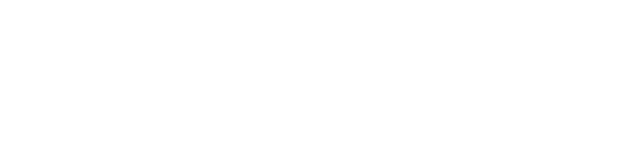
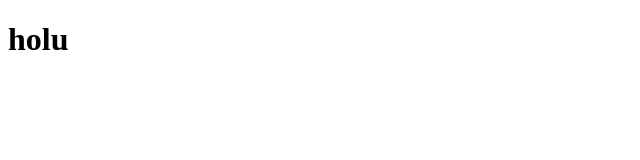
Before and after one commit to RodrigoYarbi/git-prueba, a plain HTML site: page index.html in a window 1280 px wide. Shown: the whole page, without its empty margins (0-640 px from the left). Drawn offline with Linux system fonts and the light colour scheme.

Commit message:
agregamos un h1

```diff
--- a/index.html
+++ b/index.html
@@ -7,6 +7,6 @@
     <title>Document</title>
 </head>
 <body>
-
+ <h1>holu</h1>
 </body>
 </html>
```
